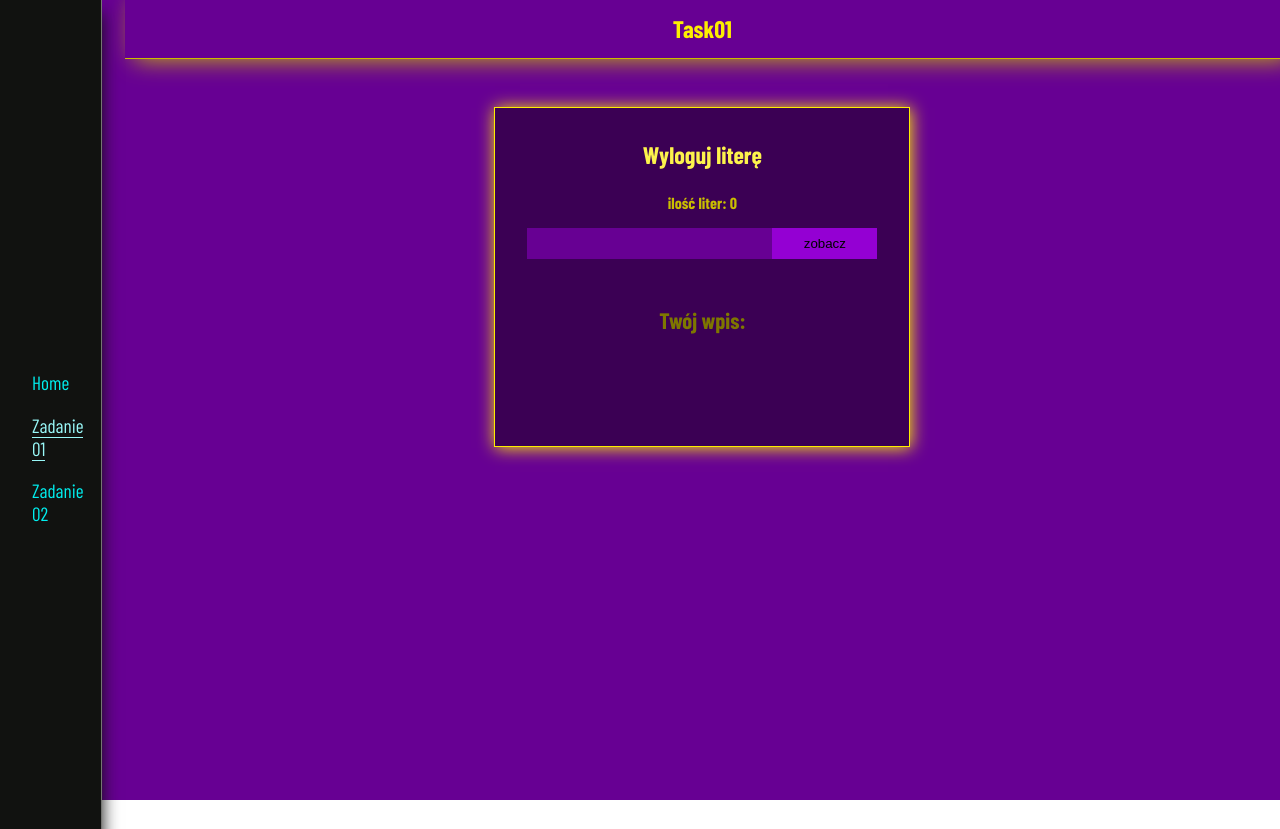
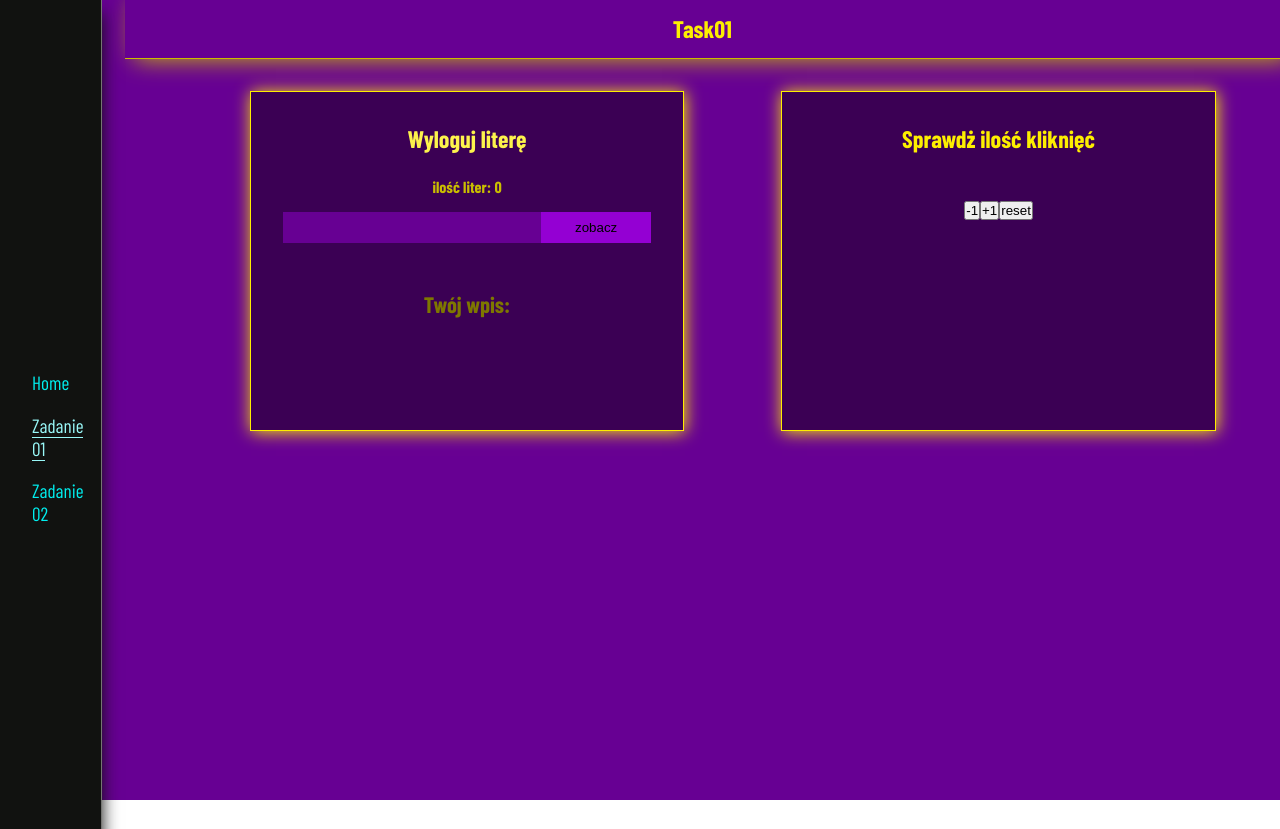
Before and after one commit to Scorpion19702022/MyReact_App001, a React (Create React App) app: page /Task01 in a window 1280 px wide. After the commit the page ends 800 px from the top, so only its background shows below. Built offline with nearby package versions, Linux system fonts and the light colour scheme; a web font is replaced by a local one.

Commit message:
prepared next Task in component Task01

```diff
--- a/src/Components/Task01/FirstTask01.js
+++ b/src/Components/Task01/FirstTask01.js
@@ -6,8 +6,6 @@ const FirstTask01 = () => {
 	const { handleClickAddTextInTask01a, handleChange, textTask01a, textView, changeState } = useContext(Task01Context)
 
 	return (
-		<div className={styles.wrapper_task01}>
-			<h1 className={styles.heading_page}>Task01</h1>
 		<div className={styles.box_task01_a}>
 			<div className={styles.box_task01_a1}>
 				<h2 className={styles.heading_task01_a1}>Wyloguj literę</h2>
@@ -28,7 +26,6 @@ const FirstTask01 = () => {
 				{textView !== '' ? <p className={styles.task01_success}>zadanie zakończoe sukcesem</p> : null}
 			</div>
 		</div>
-		</div>
 	)
 }
 
--- a/src/Components/Task01/SecondTask01.js
+++ b/src/Components/Task01/SecondTask01.js
@@ -1,12 +1,14 @@
-import { useContext } from 'react'
-import Task01Context from './Context/Task01Context'
+import styles from './Task01.module.css'
 
 const SecondTask01 = () => {
-	const { test } = useContext(Task01Context)
-
 	return (
-		<div className={StyleSheet.wrapper_second_task01}>
-			<h1>{test}</h1>
+		<div className={styles.wrapper_second_task01}>
+			<h1 className={styles.heading_second_task01}>Sprawdż ilość kliknięć</h1>
+			<div className={styles.btns_second_task01}>
+				<button className={styles.btn_second_task01_sub}>-1</button>
+				<button className={styles.btn_second_task01_add}>+1</button>
+				<button className={styles.btn_second_task01_reset}>reset</button>
+			</div>
 		</div>
 	)
 }
--- a/src/Components/Task01/Task01.js
+++ b/src/Components/Task01/Task01.js
@@ -3,12 +3,19 @@ import FirstTask01 from './FirstTask01'
 import { AddFunctionsTask01Provider } from './Context/Task01Context'
 import SecondTask01 from './SecondTask01'
 
+import styles from './Task01.module.css'
+
 const Task01 = () => {
 	return (
-		<AddFunctionsTask01Provider>
-			<FirstTask01 />
-			<SecondTask01 />
-		</AddFunctionsTask01Provider>
+		<div className={styles.wrapper_task01}>
+			<h1 className={styles.heading_page}>Task01</h1>
+			<div className={styles.main_task01}>
+				<AddFunctionsTask01Provider>
+					<FirstTask01 />
+					<SecondTask01 />
+				</AddFunctionsTask01Provider>
+			</div>
+		</div>
 	)
 }
 
--- a/src/Components/Task01/Task01.module.css
+++ b/src/Components/Task01/Task01.module.css
@@ -57,15 +57,25 @@
 	box-shadow: 0.4em 0em 1em var(--color-yellow05);
 }
 
+.main_task01 {
+	width: 100%;
+	padding: 0em 4em 0em 7.8em;
+	display: flex;
+	justify-content: space-between;
+	flex-wrap: wrap;
+	margin-top: 2em;
+}
+
+/* ======== FIRST TASK01 */
+
 .box_task01_a {
-	width: 90%;
+	width: 45%;
 	display: flex;
 	justify-content: center;
-	margin-top: 3em;
 }
 
 .box_task01_a1 {
-	width: 40%;
+	width: 100%;
 	height: 340px;
 	background-color: var(--color-purple06);
 	display: flex;
@@ -151,3 +161,29 @@
 	padding: 0.4em;
 	background-color: var(--color-purple07);
 }
+
+/* ======== SECOND TASK01 */
+
+.wrapper_second_task01 {
+	width: 45%;
+	height: 340px;
+	display: flex;
+	flex-direction: column;
+	align-items: center;
+	padding: 2em;
+	height: 340px;
+	background-color: var(--color-purple06);
+	border: 0.04em solid var(--color-yellow04);
+	box-shadow: 0.08em 0.08em 1em var(--color-yellow04);
+}
+
+.heading_second_task01 {
+	color: var(--color-yellow04);
+	margin-bottom: 2em;
+}
+
+.btns_second_task01 {
+	width: 100%;
+	display: flex;
+	justify-content: center;
+}
```
Lines whose indentation alone changed are shown as unchanged.
